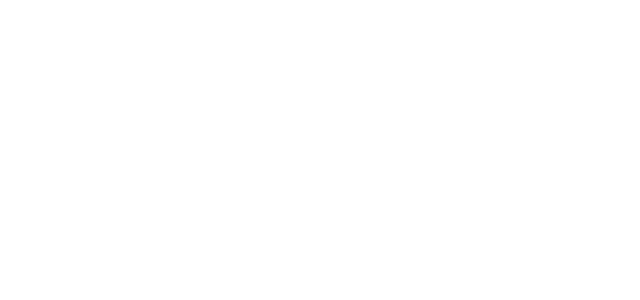
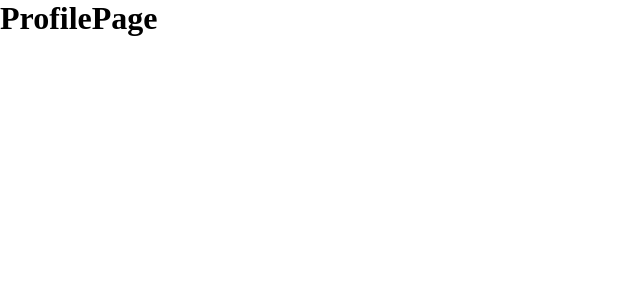
Before and after one commit to SuperZNnn/github-portifolio, a React (Vite) app: page /profile in a window 1280 px wide. Shown: the top 300 px of the page, without its empty margins (0-640 px from the left). Built offline with nearby package versions, Linux system fonts and the light colour scheme.

Commit message:
feat: Adicionado rotas iniciais

```diff
--- a/package.json
+++ b/package.json
@@ -11,7 +11,9 @@
   },
   "dependencies": {
     "react": "^18.3.1",
-    "react-dom": "^18.3.1"
+    "react-dom": "^18.3.1",
+    "react-router-dom": "^6.27.0",
+    "styled-components": "^6.1.13"
   },
   "devDependencies": {
     "@eslint/js": "^9.13.0",
--- a/src/App.css
+++ b/src/App.css
@@ -0,0 +1,5 @@
+*{
+    padding: 0;
+    margin: 0;
+    box-sizing: border-box;
+}
--- a/src/App.tsx
+++ b/src/App.tsx
@@ -1,10 +1,14 @@
+import { BrowserRouter } from 'react-router-dom'
 import './App.css'
+import AppRoutes from './routes'
 
 function App() {
 
   return (
     <>
-
+      <BrowserRouter>
+        <AppRoutes/>
+      </BrowserRouter>
     </>
   )
 }
--- /dev/null
+++ b/src/routes/index.tsx
@@ -0,0 +1,12 @@
+import { Routes, Route } from 'react-router-dom'
+
+const AppRoutes = () => {
+
+    return(
+        <Routes>
+            <Route path='/' element={<h1>HomePage</h1>}/>
+            <Route path='/profile' element={<h1>ProfilePage</h1>}/>
+        </Routes>
+    )
+}
+export default AppRoutes
```
Also changed, not shown: 1 other file (tests, documents, lock files or other folders).
